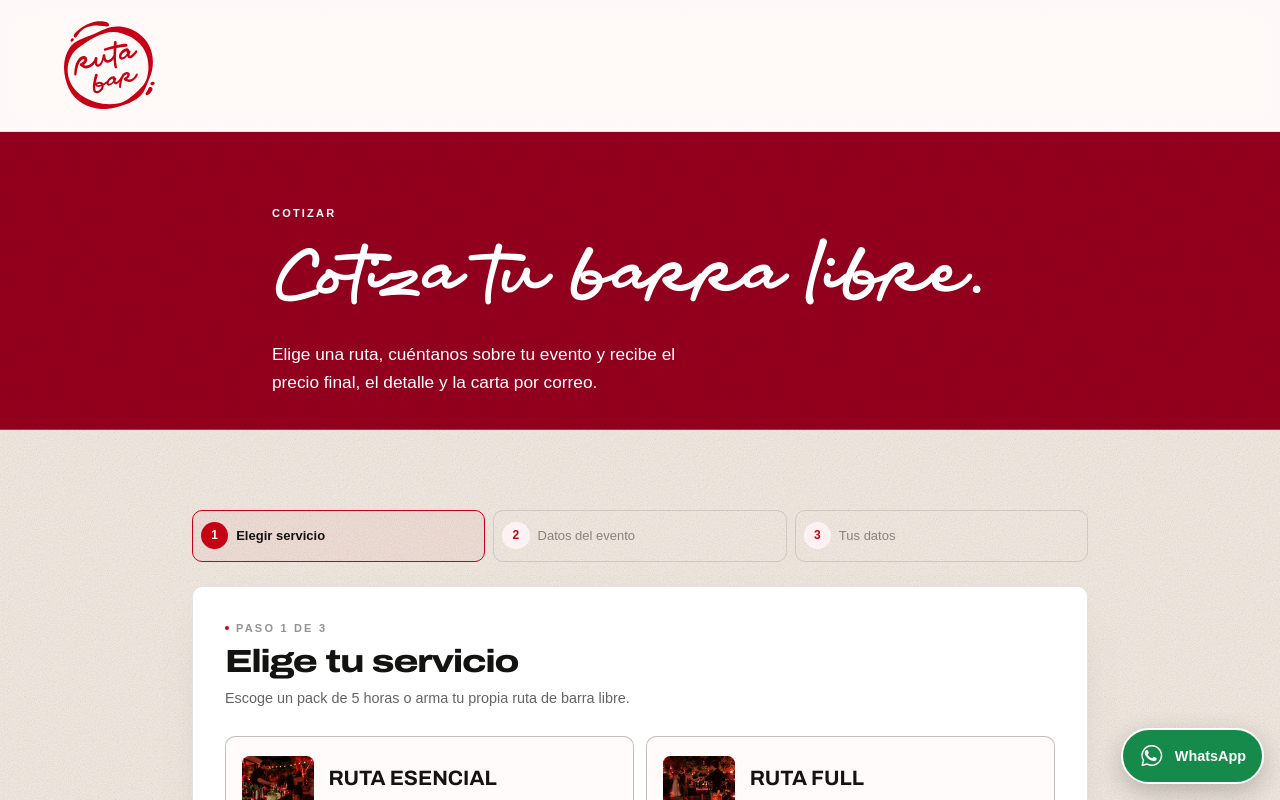
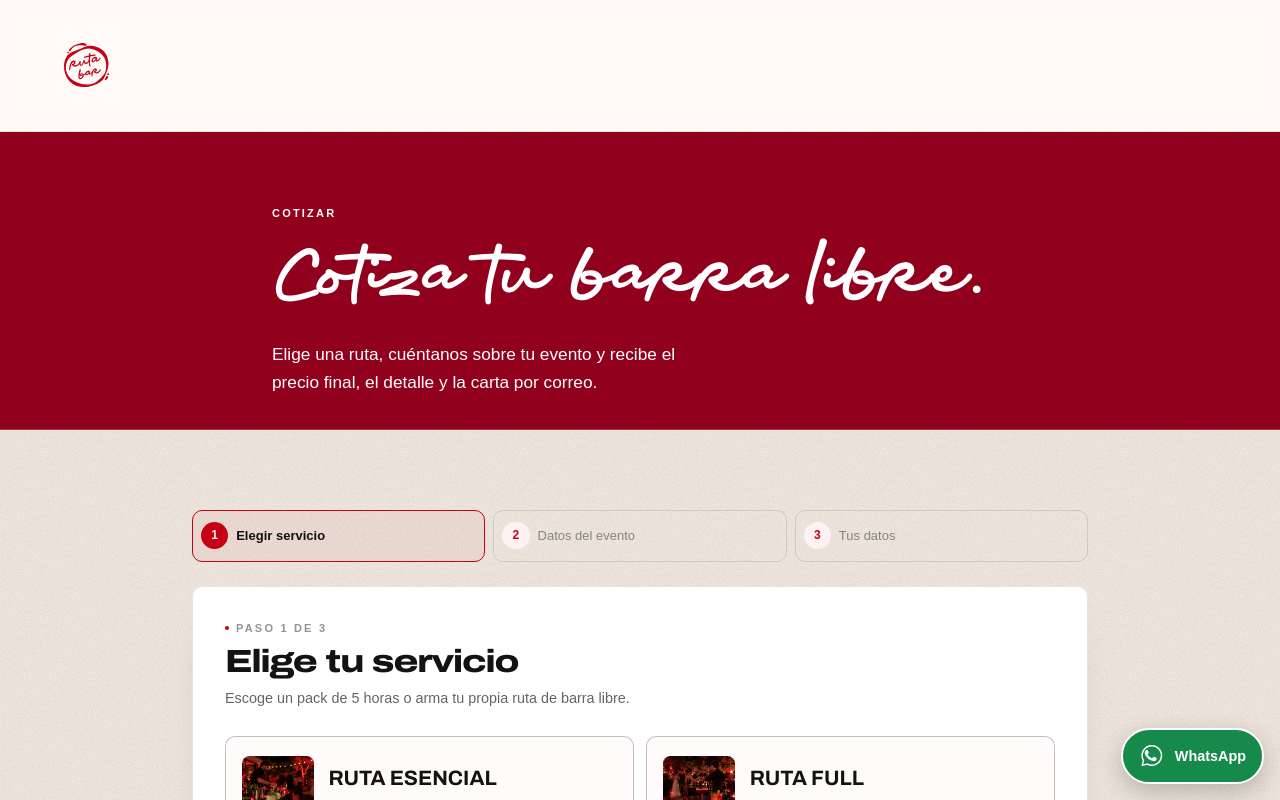
Before and after one commit to MatiNicolasur/RUTABAR, a Next.js app: page /cotizar in a window 1280 px wide. Shown: the top 800 px of the page. Built offline with nearby package versions, Linux system fonts and the light colour scheme; a web font is replaced by a local one.

Commit message:
Restaura header sticky y reduce logo

```diff
--- a/src/app/globals.css
+++ b/src/app/globals.css
@@ -120,7 +120,8 @@ html {
   background-color: var(--rojo-profundo);
   -webkit-text-size-adjust: 100%;
   scroll-behavior: smooth;
-  scroll-padding-block-start: 0.5rem;
+  /* Mantiene los destinos de ancla libres del header sticky. */
+  scroll-padding-block-start: calc(var(--cabecera-alto) + 0.5rem);
   scrollbar-width: none;
 }
 
@@ -192,8 +193,8 @@ body > footer {
   }
 }
 
-/* En la portada, el hero se solapa bajo la cabecera en el flujo normal para
- * que ambos compartan el primer píxel de la ventana. */
+/* En la portada, el hero se solapa bajo la cabecera sticky en el flujo normal
+ * para que ambos compartan el primer píxel de la ventana. */
 #contenido:has(> .hero--retrato) {
   margin-block-start: calc(-1 * var(--cabecera-alto) - 1px);
 }
--- a/src/components/CotizacionForm.tsx
+++ b/src/components/CotizacionForm.tsx
@@ -87,10 +87,11 @@ export function CotizacionForm({ cartaInicial, asistentesIniciales, duracionInic
       if (!flujo) return
 
       const altoVisible = window.visualViewport?.height ?? window.innerHeight
+      const altoCabecera = document.querySelector<HTMLElement>('.cabecera')?.getBoundingClientRect().height ?? 0
       const margen = 16
-      const espacioDisponible = Math.max(0, altoVisible - margen * 2)
+      const espacioDisponible = Math.max(0, altoVisible - altoCabecera - margen * 2)
       const rectangulo = flujo.getBoundingClientRect()
-      const posicionVisible = margen + Math.max(0, (espacioDisponible - rectangulo.height) / 2)
+      const posicionVisible = altoCabecera + margen + Math.max(0, (espacioDisponible - rectangulo.height) / 2)
       const destino = Math.max(0, window.scrollY + rectangulo.top - posicionVisible)
 
       if (Math.abs(window.scrollY - destino) > 12) {
--- a/src/components/chrome.css
+++ b/src/components/chrome.css
@@ -8,13 +8,12 @@
  */
 
 .cabecera {
-  /* Un solo número manda sobre el alto de la cabecera y el tamaño del logo.
-   * El sello va deliberadamente grande: es la marca entera —isotipo y nombre
-   * en el mismo trazo— así que no necesita que nadie le escriba el nombre al
-   * lado. En móvil baja lo justo para que el botón de acción siga entrando. */
+  /* Este valor conserva la altura de referencia de la cabecera; el sello se
+   * dibuja a la mitad de ese ancho en .cabecera__sello. */
   --marca: calc(var(--cabecera-alto) - 2rem - 1px);
 
-  position: relative;
+  position: sticky;
+  inset-block-start: 0;
   z-index: 40;
   background: rgb(255 251 250 / 0.9);
   backdrop-filter: saturate(160%) blur(14px);
@@ -84,7 +83,7 @@
 
 @media (min-width: 48rem) {
   .cabecera {
-    /* Un sello algo más compacto en escritorio, manteniendo intacta la escala móvil. */
+    /* Ajusta la referencia de alto en escritorio sin cambiar la escala móvil. */
     --marca: calc(var(--cabecera-alto) - 2.5rem - 1px);
   }
 
@@ -146,7 +145,7 @@
   color: var(--rojo);
   flex-shrink: 0;
   display: block;
-  width: var(--marca);
+  width: calc(var(--marca) / 2);
   height: auto;
   transition: transform var(--m-dur-3) var(--m-ease-back);
 }
```
